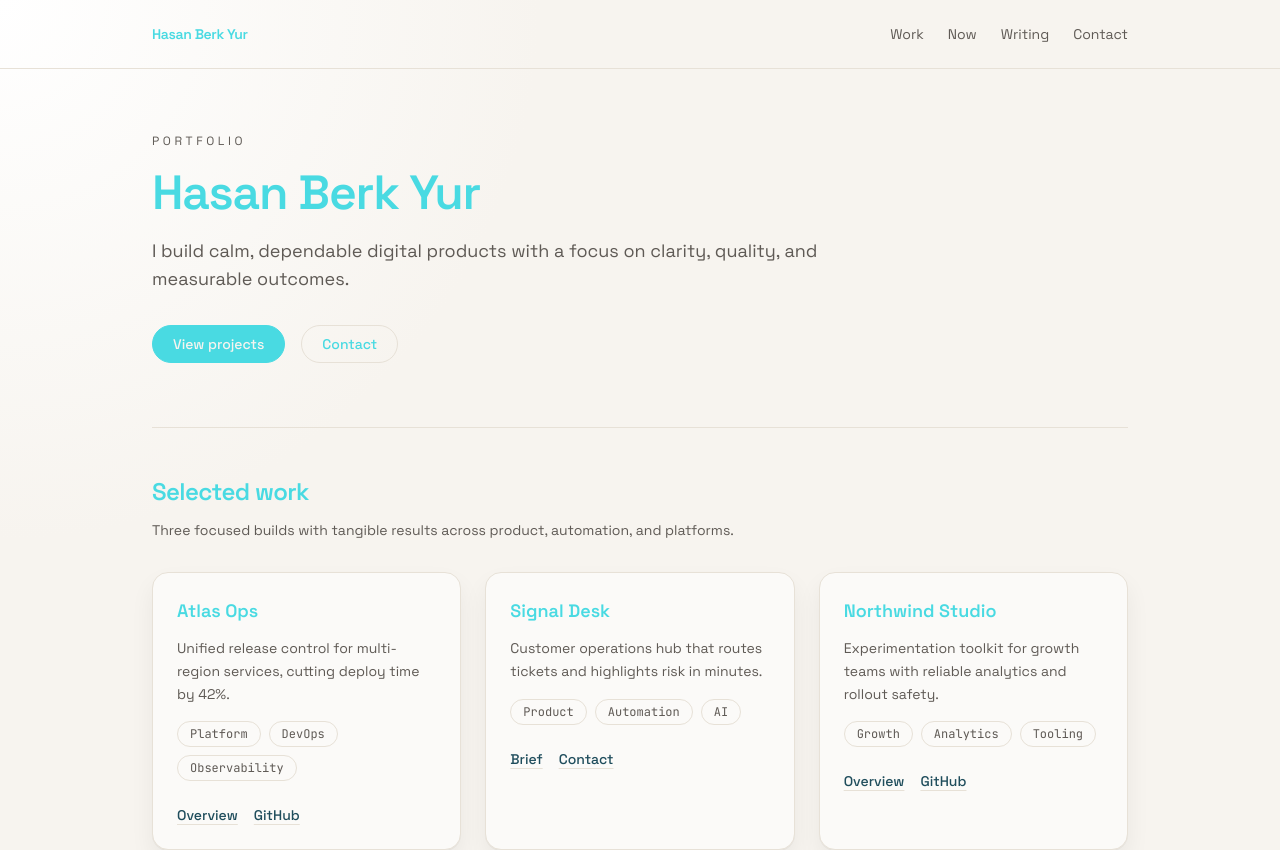
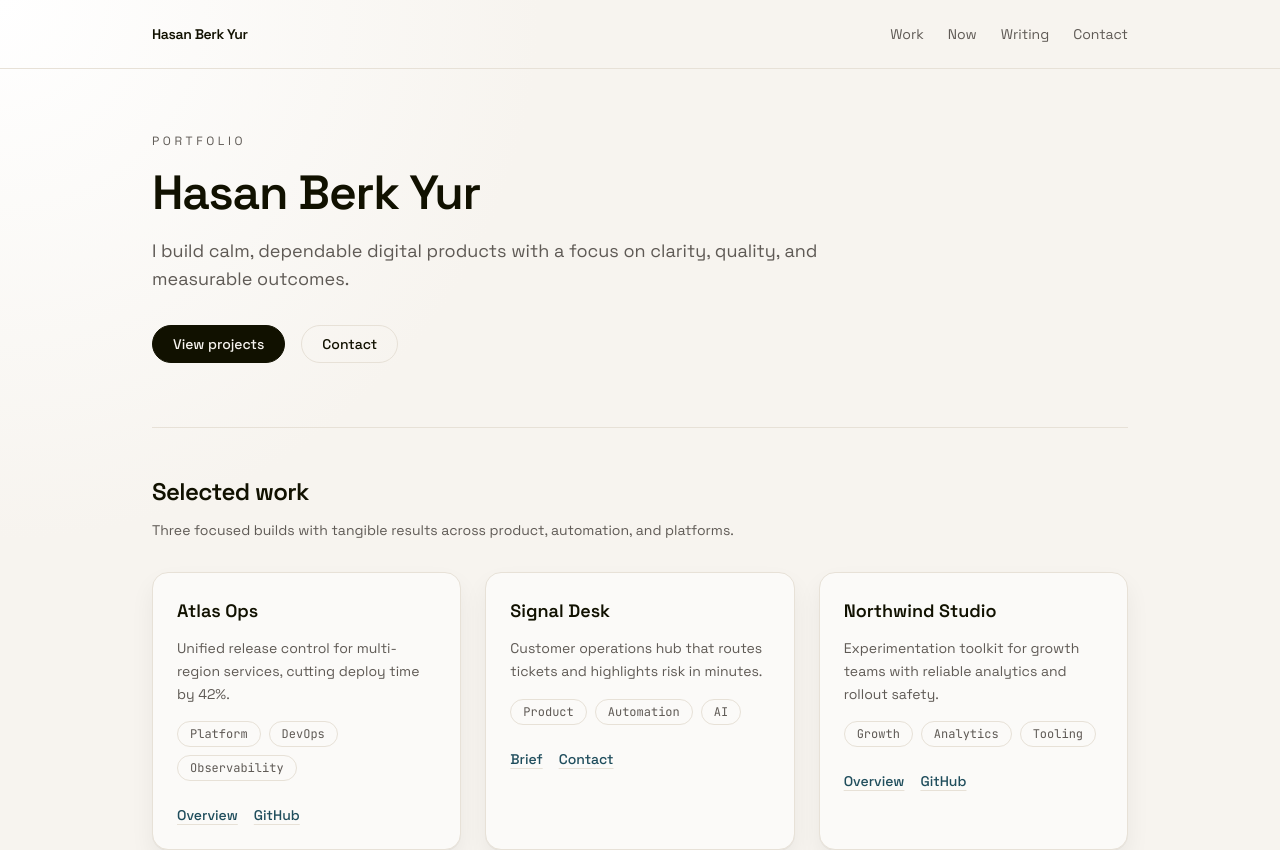
Before and after one commit to hasanberkyur/personal-website, a Next.js app: page / in a window 1280 px wide. Shown: the top 850 px of the page. Built offline with nearby package versions, Linux system fonts and the light colour scheme.

Commit message:
style: changing the text color to black

```diff
--- a/app/globals.css
+++ b/app/globals.css
@@ -4,7 +4,7 @@
 :root {
   --color-bg: #f7f4ef;
   --color-bg-alt: #fbfaf8;
-  --color-text: #49dae2;
+  --color-text: #111100;
   --color-muted: #5f5a55;
   --color-accent: #1f4d5c;
   --color-border: #e7e1d7;
```
